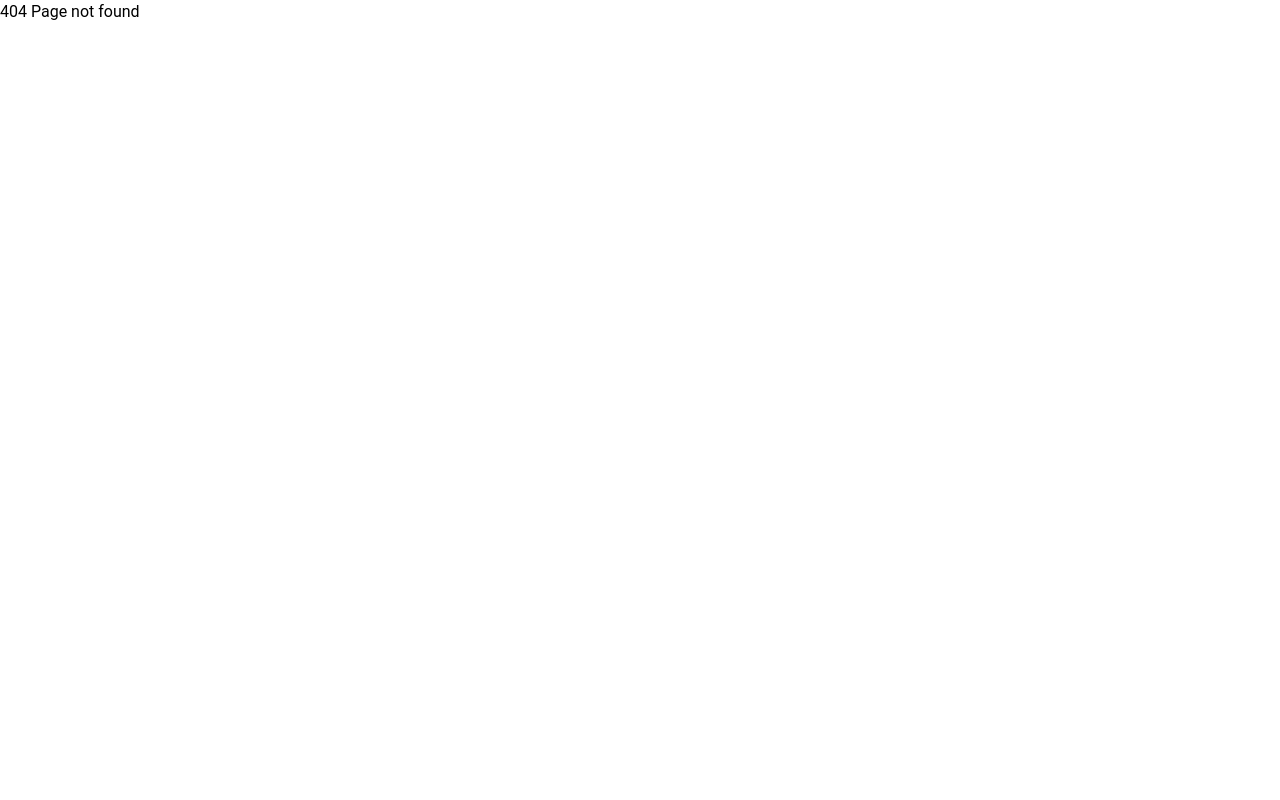
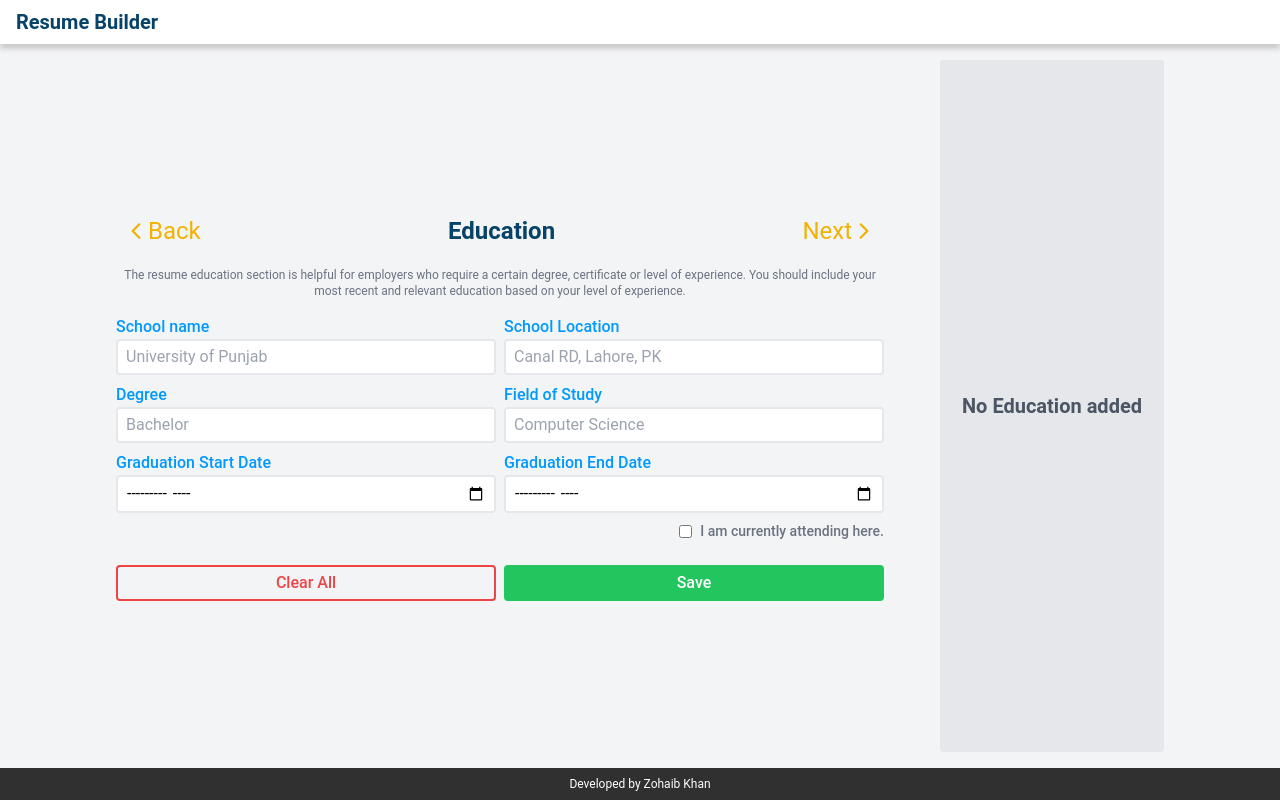
Before and after one commit to napstar-420/resume-builder, a React (Create React App) app: page /edit/education in a window 1280 px wide. Before the commit this address had no page. Built offline with nearby package versions, Linux system fonts and the light colour scheme; the HTML template or start-up script is replaced by a standard one.

Commit message:
create education.jsx

```diff
--- a/src/App.js
+++ b/src/App.js
@@ -10,6 +10,7 @@ import PersonalInfo from './routes/personalInfo';
 import Edit from './routes/edit';
 import EditRoot from './routes/editRoot';
 import WorkHistory from "./routes/work_history";
+import Education from "./routes/education";
 function App() {
   const router = createBrowserRouter(
     createRoutesFromElements(
@@ -19,6 +20,7 @@ function App() {
           <Route index element={<EditRoot />}/>
           <Route path="personal_info" element={<PersonalInfo />}/>
           <Route path="work_history" element={<WorkHistory />}/>
+          <Route path="education" element={<Education />}/>
         </Route>
       </Route>
     )
--- a/src/index.css
+++ b/src/index.css
@@ -66,7 +66,7 @@
         @apply border-2 rounded px-2 py-1 w-full focus:outline-mainYellow;
     }
     .reset-btn {
-        @apply px-2 py-1 border-2 border-red-500 rounded text-red-500 font-medium;
+        @apply px-2 py-1 border-2 border-red-500 rounded text-red-500 font-medium mt-4 sm:mt-0;
     }
     .submit-btn {
         @apply px-2 py-1 border-2 border-green-500 rounded text-white font-medium bg-green-500;
--- /dev/null
+++ b/src/routes/education.jsx
@@ -0,0 +1,128 @@
+import React from "react";
+import { IoIosArrowBack, IoIosArrowForward } from "react-icons/io";
+import { Link } from "react-router-dom";
+
+export default function Education() {
+  return (
+    <section className='info_container'>
+      <article className='info_subContainer'>
+        <nav className='container_nav'>
+          <Link className='back_forward_link' to='/edit/work_history'>
+            <IoIosArrowBack />
+            <span>Back</span>
+          </Link>
+          <h1>Education</h1>
+          <Link className='back_forward_link' to='/edit/skills'>
+            <span>Next</span>
+            <IoIosArrowForward />
+          </Link>
+        </nav>
+        <main>
+          <p className='description_para'>
+            The resume education section is helpful for employers who require a
+            certain degree, certificate or level of experience. You should
+            include your most recent and relevant education based on your level
+            of experience.
+          </p>
+          <form className='edit_info_form'>
+            <div>
+              <label htmlFor='school_name' className='formLabel'>
+                School name
+              </label>
+              <input
+                type='text'
+                id='school_name'
+                name='school_name'
+                placeholder='University of Punjab'
+                className='form_control'
+              />
+            </div>
+            <div>
+              <label htmlFor='school_loc' className='formLabel'>
+                School Location
+              </label>
+              <input
+                type='text'
+                id='school_loc'
+                name='school_loc'
+                placeholder='Canal RD, Lahore, PK'
+                className='form_control'
+              />
+            </div>
+            <div>
+              <label htmlFor='degree' className='formLabel'>
+                Degree
+              </label>
+              <input
+                type='text'
+                id='degree'
+                name='degree'
+                placeholder='Bachelor'
+                className='form_control'
+              />
+            </div>
+            <div>
+              <label htmlFor='degree_field' className='formLabel'>
+                Field of Study
+              </label>
+              <input
+                type='text'
+                id='degree_field'
+                name='degree_field'
+                placeholder='Computer Science'
+                className='form_control'
+              />
+            </div>
+            <div>
+              <label htmlFor='grad_start_date' className='formLabel'>
+                Graduation Start Date
+              </label>
+              <input
+                type='month'
+                id='grad_start_date'
+                name='grad_start_date'
+                className='form_control'
+              />
+            </div>
+            <div>
+              <label htmlFor='grad_end_date' className='formLabel'>
+                Graduation End Date
+              </label>
+              <input
+                type='month'
+                id='grad_end_date'
+                name='grad_end_date'
+                className='form_control'
+              />
+            </div>
+            <div className='flex items-center sm:col-start-1 sm:col-end-3 justify-self-end mb-4'>
+              <input
+                type='checkbox'
+                name='current_school'
+                id='current_school'
+                className='mr-2'
+              />
+              <label
+                htmlFor='current_school'
+                className='formLabel text-gray-500 text-sm'
+              >
+                I am currently attending here.
+              </label>
+            </div>
+            <button type='reset' className='reset-btn'>
+              Clear All
+            </button>
+            <button type='submit' className='submit-btn'>
+              Save
+            </button>
+          </form>
+        </main>
+      </article>
+      <div className='added_info_container'>
+        <p className='text-center text-xl font-semibold text-gray-600 place-self-center'>
+          No Education added
+        </p>
+      </div>
+    </section>
+  );
+}
```
